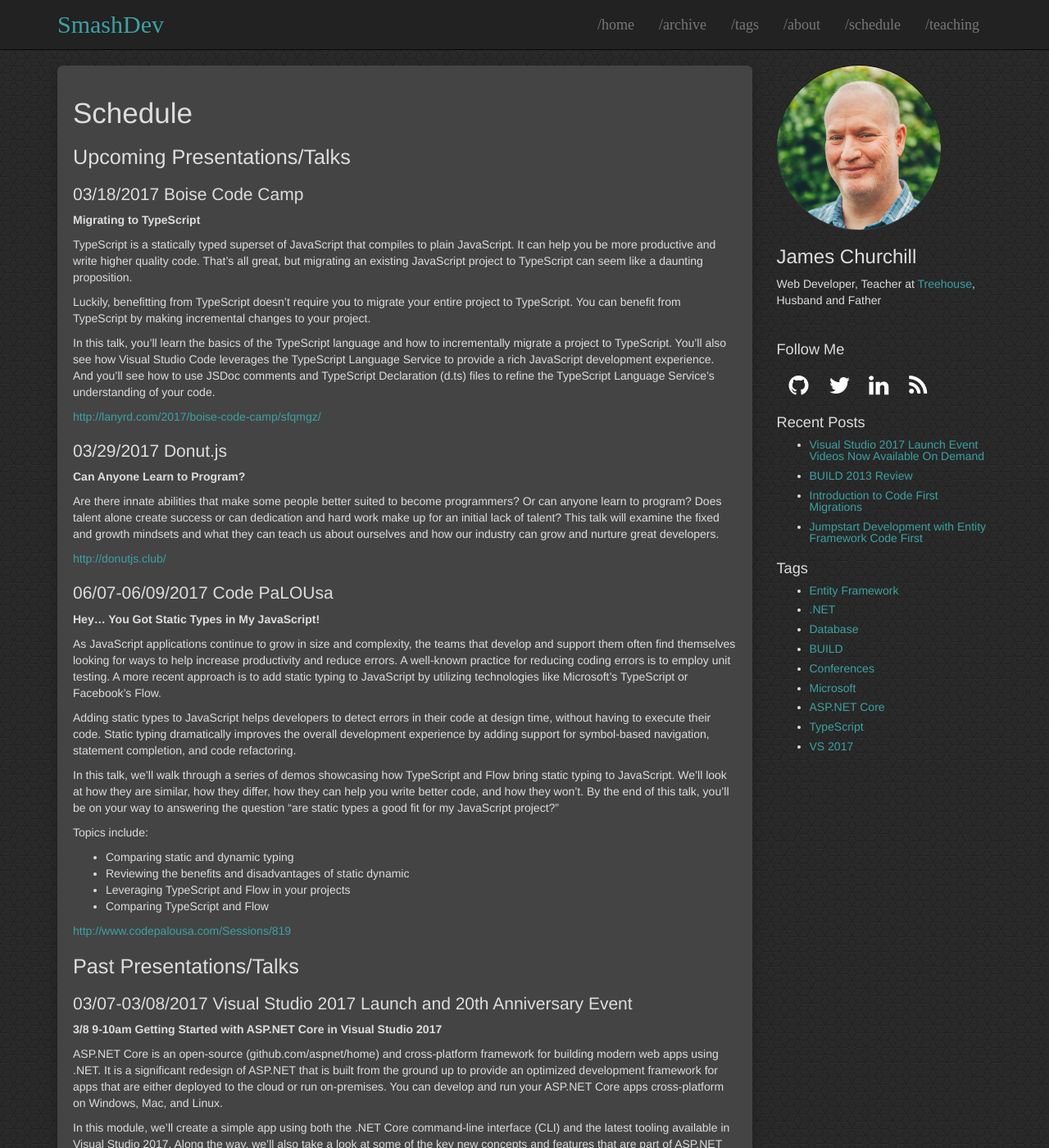
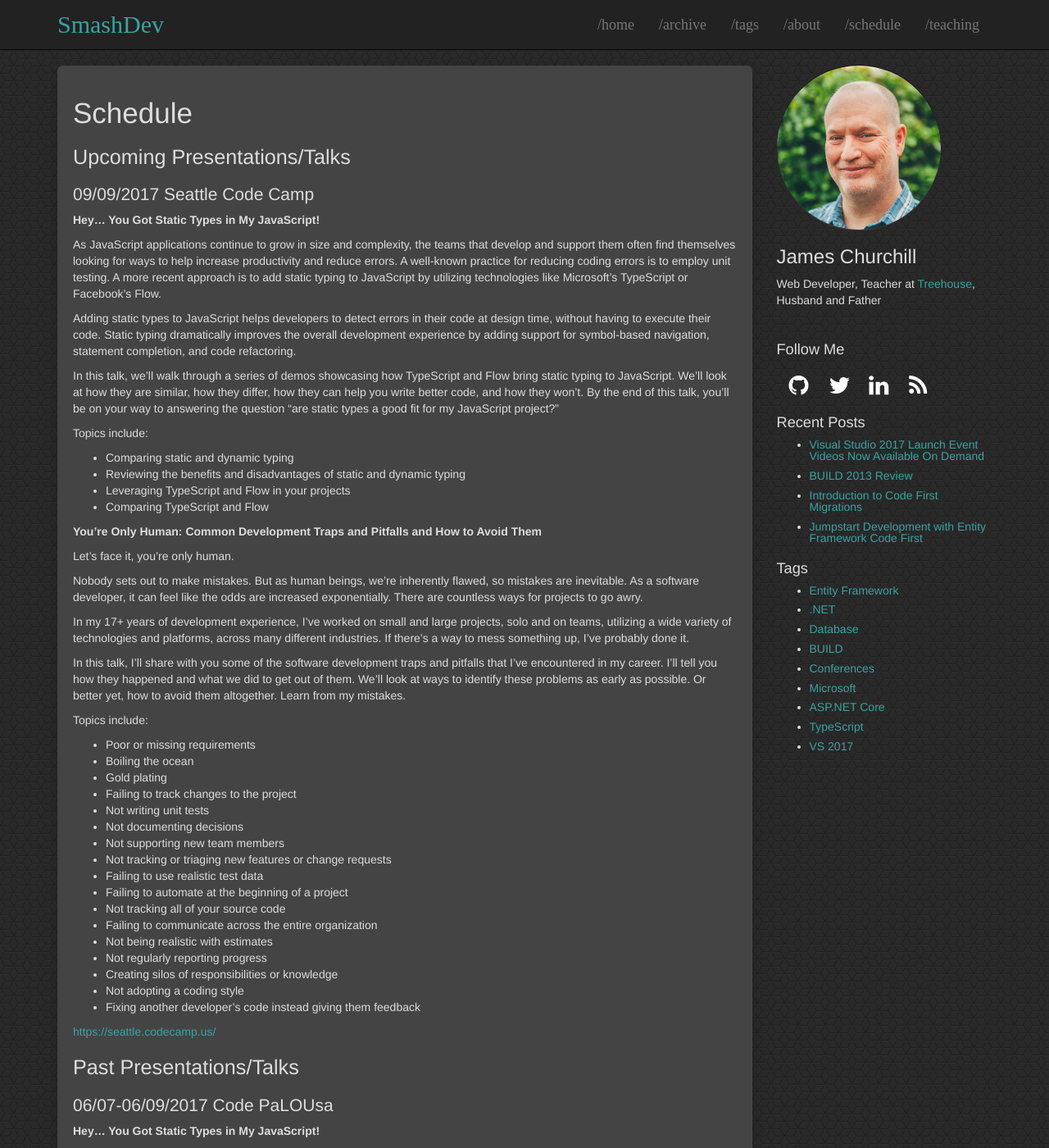
Before and after one commit to smashdevcode/smashdevcode.github.io, a Jekyll site: the page built from schedule.md, in a window 1280 px wide and 1400 px high. Shown: the whole window at 82% size. Built offline with Jekyll 4.4.1, drawn with Linux system fonts in a browser that asks for light colours; some of the changed text lies outside the part shown.

Commit message:
Various updates

```diff
--- a/about.md
+++ b/about.md
@@ -27,4 +27,4 @@
 
 ## Bio
 
-James has worked extensively with a variety of technologies, including ASP.NET MVC, Entity Framework, SQL Server, JavaScript, TypeScript, Knockout.js, AngularJS, and Twitter Bootstrap. James, a self-confessed geek who enjoys talking about programming and learning new technologies, recently joined the Treehouse team as a .NET Teacher. When he is not working, he can be found skiing with his wife and kids, working on the house, playing video games, walking the dog, playing music with his band, or hanging out in the yard with his chickens.
+James is a self-confessed geek, who enjoys talking about programming and learning new technologies. At the beginning of 2016, he joined the Treehouse team as a teacher and is excited to have the opportunity to help beginners become developers. In addition to his teaching responsibilities at Treehouse, James hosts a biweekly show called the [Dev Team Show](https://teamtreehouse.com/library/dev-team-show) where he leads conversations about development with a guest. James also recently presented two live streamed training sessions as part of Microsoft's Visual Studio 2017 Launch event and enjoys participating in the developer community, presenting talks in Oregon, Washington, Idaho, Utah, Tennessee, and Kentucky.
--- a/schedule.md
+++ b/schedule.md
@@ -7,25 +7,56 @@
 
 ## Upcoming Presentations/Talks
 
-### 03/18/2017 Boise Code Camp
+### 09/09/2017 Seattle Code Camp
 
-**Migrating to TypeScript**
+**Hey... You Got Static Types in My JavaScript!**
 
-TypeScript is a statically typed superset of JavaScript that compiles to plain JavaScript. It can help you be more productive and write higher quality code. That's all great, but migrating an existing JavaScript project to TypeScript can seem like a daunting proposition.
+As JavaScript applications continue to grow in size and complexity, the teams that develop and support them often find themselves looking for ways to help increase productivity and reduce errors. A well-known practice for reducing coding errors is to employ unit testing. A more recent approach is to add static typing to JavaScript by utilizing technologies like Microsoft’s TypeScript or Facebook’s Flow.
 
-Luckily, benefitting from TypeScript doesn't require you to migrate your entire project to TypeScript. You can benefit from TypeScript by making incremental changes to your project.
+Adding static types to JavaScript helps developers to detect errors in their code at design time, without having to execute their code. Static typing dramatically improves the overall development experience by adding support for symbol-based navigation, statement completion, and code refactoring.
 
-In this talk, you'll learn the basics of the TypeScript language and how to incrementally migrate a project to TypeScript. You'll also see how Visual Studio Code leverages the TypeScript Language Service to provide a rich JavaScript development experience. And you'll see how to use JSDoc comments and TypeScript Declaration (d.ts) files to refine the TypeScript Language Service's understanding of your code.
+In this talk, we’ll walk through a series of demos showcasing how TypeScript and Flow bring static typing to JavaScript. We’ll look at how they are similar, how they differ, how they can help you write better code, and how they won’t. By the end of this talk, you’ll be on your way to answering the question “are static types a good fit for my JavaScript project?”
 
-[http://lanyrd.com/2017/boise-code-camp/sfqmgz/](http://lanyrd.com/2017/boise-code-camp/sfqmgz/)
+Topics include:
 
-### 03/29/2017 Donut.js
+* Comparing static and dynamic typing
+* Reviewing the benefits and disadvantages of static and dynamic typing
+* Leveraging TypeScript and Flow in your projects
+* Comparing TypeScript and Flow
 
-**Can Anyone Learn to Program?**
+**You're Only Human: Common Development Traps and Pitfalls and How to Avoid Them**
 
-Are there innate abilities that make some people better suited to become programmers? Or can anyone learn to program? Does talent alone create success or can dedication and hard work make up for an initial lack of talent? This talk will examine the fixed and growth mindsets and what they can teach us about ourselves and how our industry can grow and nurture great developers.
+Let’s face it, you’re only human.
 
-[http://donutjs.club/](http://donutjs.club/)
+Nobody sets out to make mistakes. But as human beings, we’re inherently flawed, so mistakes are inevitable. As a software developer, it can feel like the odds are increased exponentially. There are countless ways for projects to go awry.
+
+In my 17+ years of development experience, I’ve worked on small and large projects, solo and on teams, utilizing a wide variety of technologies and platforms, across many different industries. If there’s a way to mess something up, I’ve probably done it.
+
+In this talk, I’ll share with you some of the software development traps and pitfalls that I’ve encountered in my career. I’ll tell you how they happened and what we did to get out of them. We’ll look at ways to identify these problems as early as possible. Or better yet, how to avoid them altogether. Learn from my mistakes.
+
+Topics include:
+
+* Poor or missing requirements
+* Boiling the ocean
+* Gold plating
+* Failing to track changes to the project
+* Not writing unit tests
+* Not documenting decisions
+* Not supporting new team members
+* Not tracking or triaging new features or change requests
+* Failing to use realistic test data
+* Failing to automate at the beginning of a project
+* Not tracking all of your source code
+* Failing to communicate across the entire organization
+* Not being realistic with estimates
+* Not regularly reporting progress
+* Creating silos of responsibilities or knowledge
+* Not adopting a coding style
+* Fixing another developer’s code instead giving them feedback
+
+[https://seattle.codecamp.us/](https://seattle.codecamp.us/)
+
+## Past Presentations/Talks
 
 ### 06/07-06/09/2017 Code PaLOUsa
 
@@ -46,7 +77,25 @@
 
 [http://www.codepalousa.com/Sessions/819](http://www.codepalousa.com/Sessions/819)
 
-## Past Presentations/Talks
+### 03/29/2017 Donut.js
+
+**Can Anyone Learn to Program?**
+
+Are there innate abilities that make some people better suited to become programmers? Or can anyone learn to program? Does talent alone create success or can dedication and hard work make up for an initial lack of talent? This talk will examine the fixed and growth mindsets and what they can teach us about ourselves and how our industry can grow and nurture great developers.
+
+[http://donutjs.club/](http://donutjs.club/)
+
+### 03/18/2017 Boise Code Camp
+
+**Migrating to TypeScript**
+
+TypeScript is a statically typed superset of JavaScript that compiles to plain JavaScript. It can help you be more productive and write higher quality code. That's all great, but migrating an existing JavaScript project to TypeScript can seem like a daunting proposition.
+
+Luckily, benefitting from TypeScript doesn't require you to migrate your entire project to TypeScript. You can benefit from TypeScript by making incremental changes to your project.
+
+In this talk, you'll learn the basics of the TypeScript language and how to incrementally migrate a project to TypeScript. You'll also see how Visual Studio Code leverages the TypeScript Language Service to provide a rich JavaScript development experience. And you'll see how to use JSDoc comments and TypeScript Declaration (d.ts) files to refine the TypeScript Language Service's understanding of your code.
+
+[http://lanyrd.com/2017/boise-code-camp/sfqmgz/](http://lanyrd.com/2017/boise-code-camp/sfqmgz/)
 
 ### 03/07-03/08/2017 Visual Studio 2017 Launch and 20th Anniversary Event
 
--- a/teaching.md
+++ b/teaching.md
@@ -8,6 +8,20 @@
 Here's a list of my Treehouse courses and workshops.
 
 ## Available Now
+
+### [Entity Framework Query Performance](https://teamtreehouse.com/library/entity-framework-query-performance)
+
+In this workshop, you'll learn how to audit Entity Framework queries and resolve common performance issues.
+
+### [Entity Framework Data Concurrency](https://teamtreehouse.com/library/entity-framework-data-concurrency)
+
+In this workshop, you'll learn about data concurrency and how to implement optimistic data concurrency controls using Entity Framework.
+
+### [Entity Framework with ASP.NET MVC](https://teamtreehouse.com/library/entity-framework-with-aspnet-mvc)
+
+In Entity Framework Basics, you learned how to use Entity Framework to persist data to a database within the context of a console application. In this course, you'll learn how to use Entity Framework within the Comic Book Library Manager web app—a web application developed using the ASP.NET MVC web framework. You'll work on completing this web app so that users can create, update, and delete comic books from their digital library.
+
+Throughout this course you'll learn by example by completing hands-on coding exercises. See how to put EF related code into its own class library project, retrieve and persist data from within a web app, organize your data access code using popular design patterns, and more!
 
 ### [Entity Framework Migrations](https://teamtreehouse.com/library/entity-framework-migrations)
 
@@ -35,8 +49,10 @@
 
 ## Coming Soon
 
-### [Using Entity Framework with ASP.NET MVC](https://teamtreehouse.com/library/using-entity-framework-with-aspnet-mvc/upcoming)
+### [Building Services with ASP.NET Web API](https://teamtreehouse.com/library/building-services-with-aspnet-web-api/upcoming)
 
-**Available March 2017**
+**Available September 2017**
 
-In Entity Framework Basics, you learned how to use Entity Framework to persist data to a database within the context of a console application. In this course, you'll learn how to use Entity Framework with ASP.NET MVC.
+Services expose data and processes through APIs (Application Programming Interfaces) implemented using common approaches or standards. Decoupling our back-end from our front-end makes it possible for our services to support multiple client apps. We can even allow other developers and organizations to consume and use our services to further broaden the reach of our applications.
+
+In this course, you'll learn how to use the ASP.NET Web API framework to build a RESTful service or HTTP API. As you learn about Web API, you'll create a service for the Fitness Frog single-page web app (SPA) developed using Angular.
```
